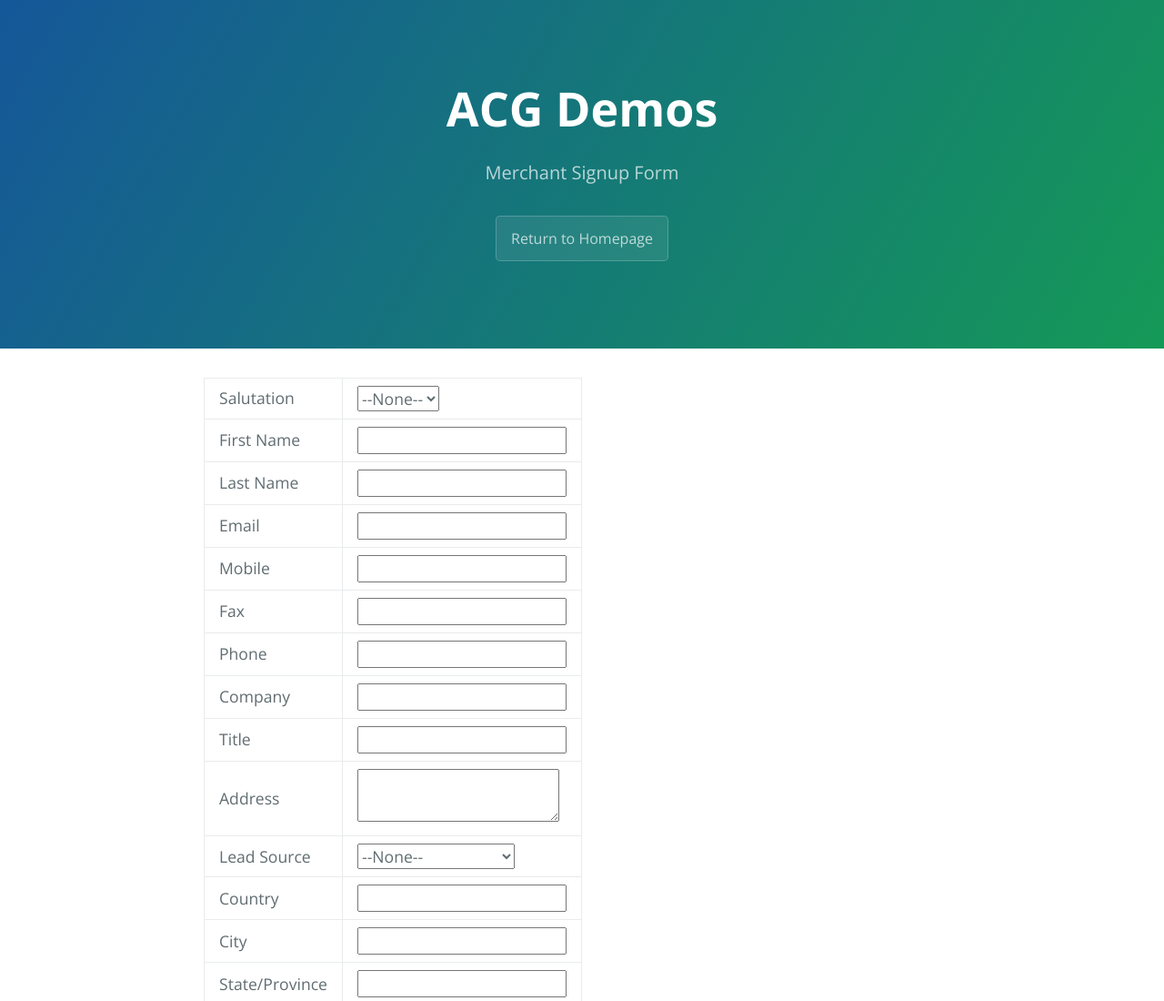
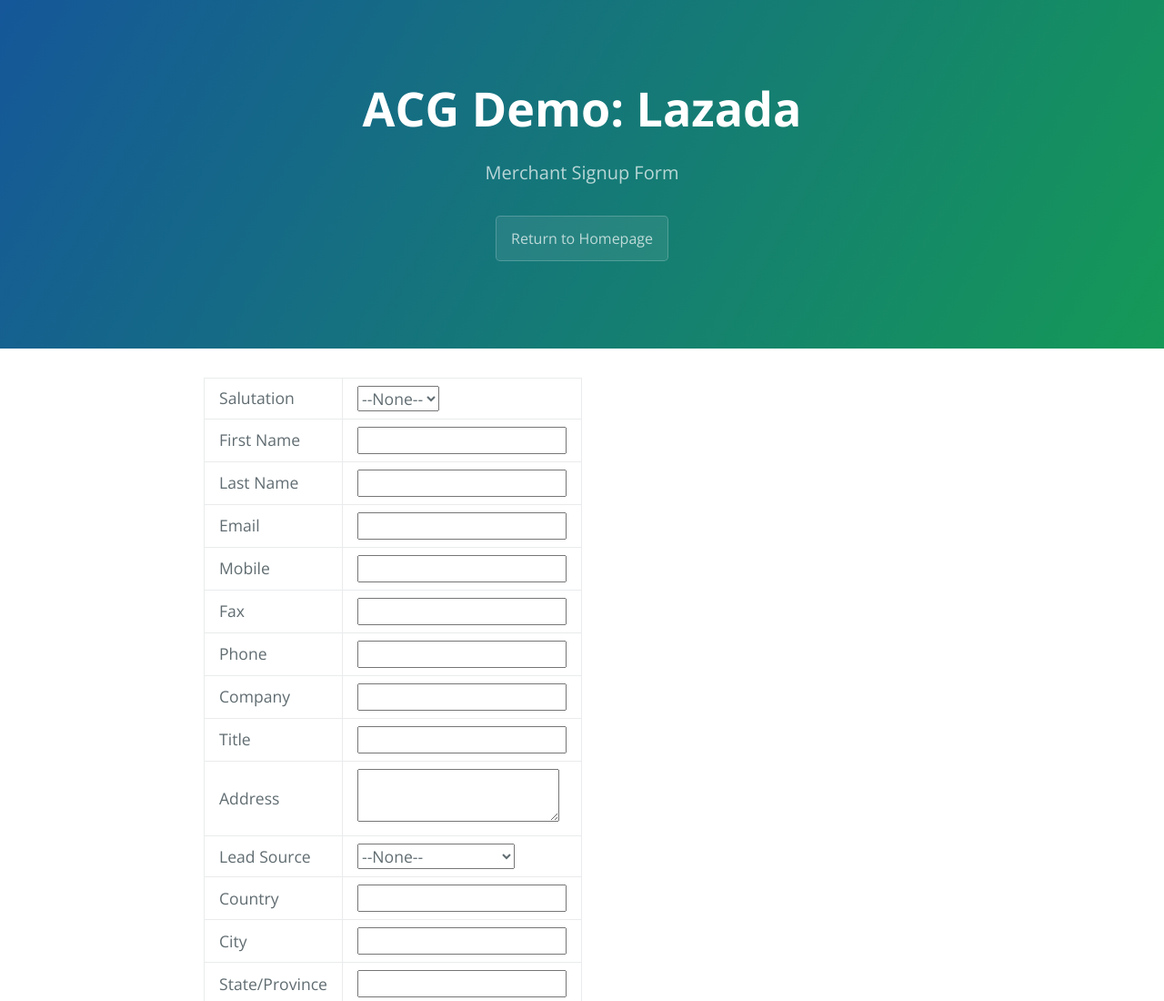
Before and after one commit to ACGroupdemo/demo, a plain HTML site: page Merchant_Signup.html in a window 1280 px wide. Shown: the top 1100 px of the page at 91% size. Drawn offline with nearby package versions, Linux system fonts and the light colour scheme.

Commit message:
Update Merchant_Signup.html

```diff
--- a/Merchant_Signup.html
+++ b/Merchant_Signup.html
@@ -11,7 +11,7 @@
   </head>
   <body>
     <section class="page-header">
-      <h1 class="project-name">ACG Demos</h1>
+      <h1 class="project-name">ACG Demo: Lazada</h1>
       <h2 class="project-tagline">Merchant Signup Form</h2>
       <a href="http://acgroupdemo.github.io/demo/index.html" class="btn">Return to Homepage</a>
     </section>
```
